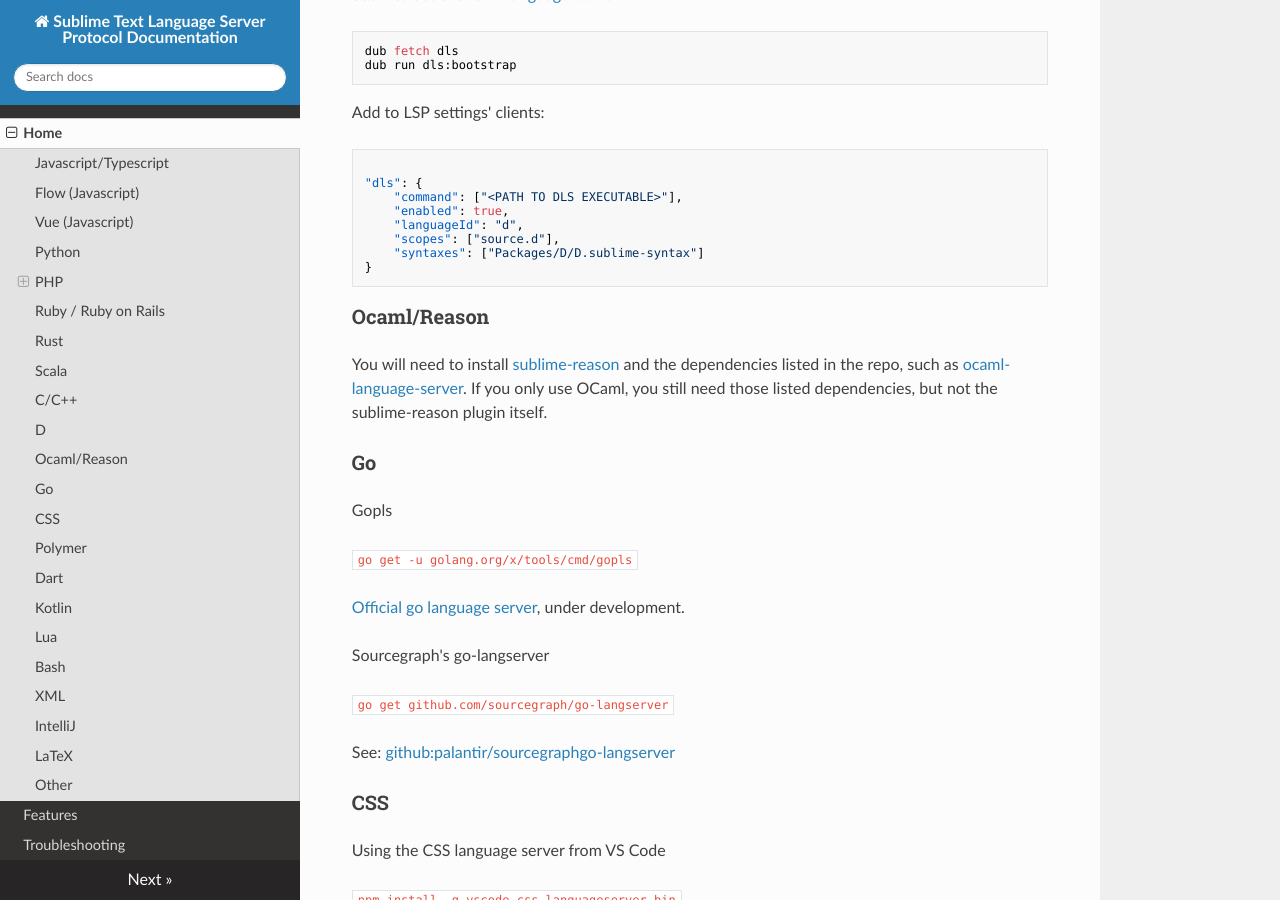
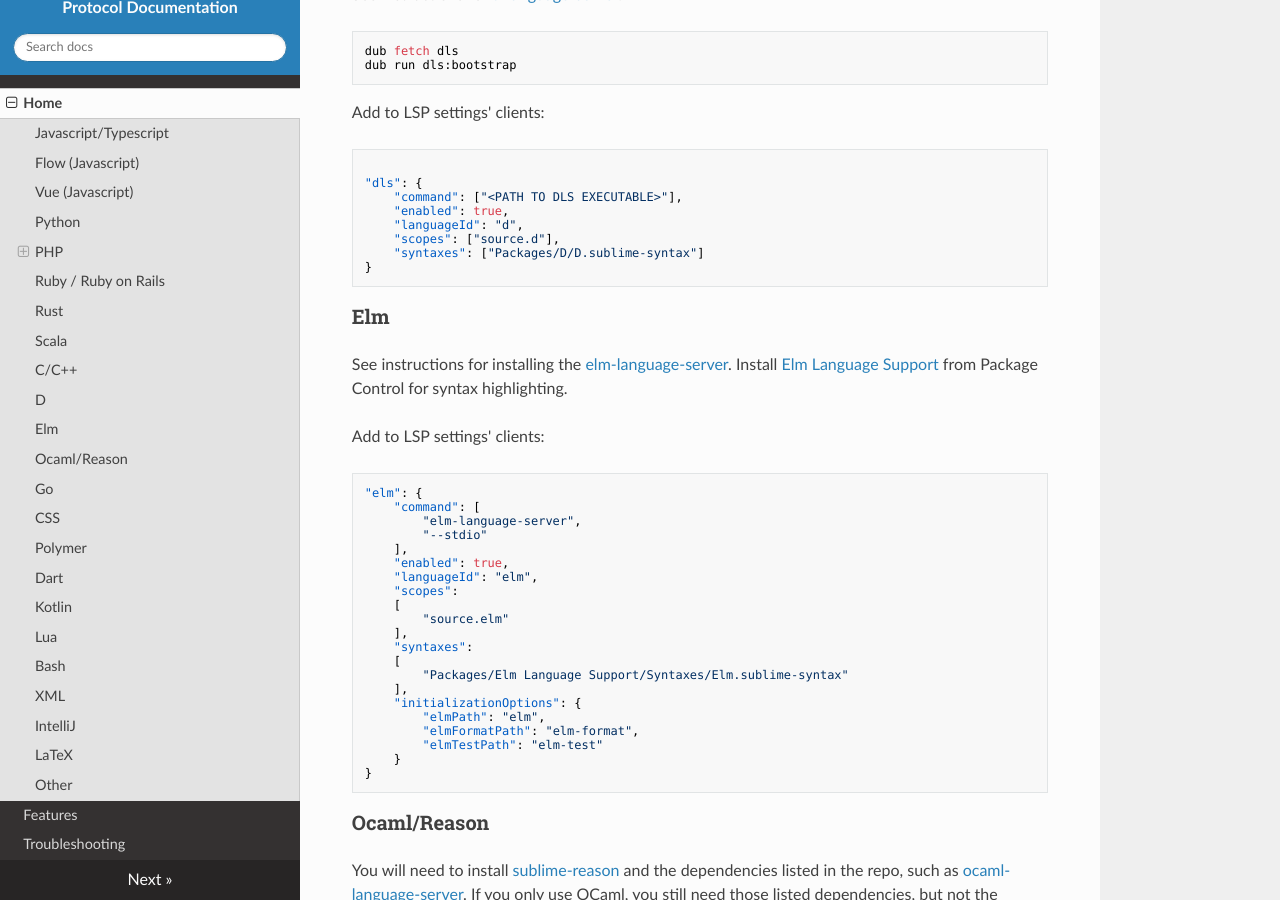
Before and after one commit to sublimelsp/LSP, an MkDocs documentation site: the page built from docs/index.md, in a window 1280 px wide and 900 px high, scrolled down 2972 px. Built offline with MkDocs 1.6.1, drawn with Linux system fonts in a browser that asks for light colours; nearby versions of some CDN libraries.

Commit message:
Add elm to docs

````diff
--- a/docs/index.md
+++ b/docs/index.md
@@ -149,6 +149,37 @@
     "languageId": "d",
     "scopes": ["source.d"],
     "syntaxes": ["Packages/D/D.sublime-syntax"]
+}
+```
+
+### Elm<a name="elm"></a>
+
+See instructions for installing the [elm-language-server](https://github.com/elm-tooling/elm-language-server).
+Install [Elm Language Support](https://packagecontrol.io/packages/Elm%20Language%20Support) from Package Control for syntax highlighting.
+
+Add to LSP settings' clients:
+
+```json
+"elm": {
+    "command": [
+        "elm-language-server",
+        "--stdio"
+    ],
+    "enabled": true,
+    "languageId": "elm",
+    "scopes":
+    [
+        "source.elm"
+    ],
+    "syntaxes":
+    [
+        "Packages/Elm Language Support/Syntaxes/Elm.sublime-syntax"
+    ],
+    "initializationOptions": {
+        "elmPath": "elm",
+        "elmFormatPath": "elm-format",
+        "elmTestPath": "elm-test"
+    }
 }
 ```
 
````
Also changed, not shown: README.md (+1 -0 lines).
